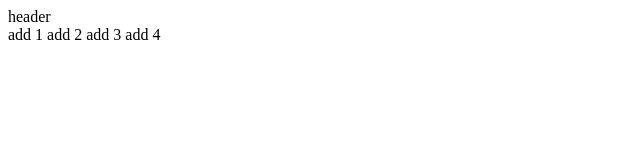
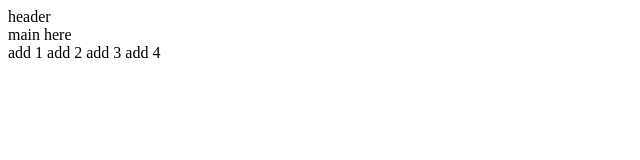
Before and after one commit to GiantBear321/my-project, a plain HTML site: page index.html in a window 1280 px wide. Shown: the whole page, without its empty margins (0-640 px from the left). Drawn offline with Linux system fonts and the light colour scheme.

Commit message:
with main

```diff
--- a/index.html
+++ b/index.html
@@ -7,7 +7,7 @@
 </head>
 <body>
   <header>header</header>
-  <main></main>
+  <main>main here</main>
   <footer></footer>
   add 1
   add 2
```
